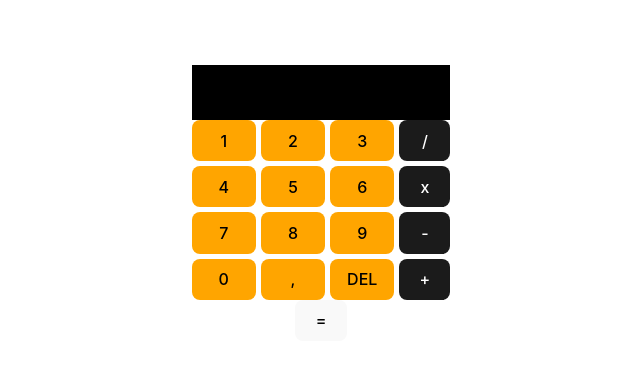
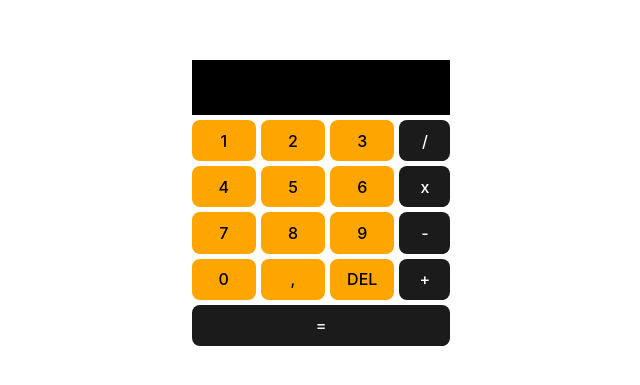
Before and after one commit to dsdyaz/jest-calc, a React (Vite) app: page / in a window 1280 px wide. Shown: the part 197-582 px from the top of the page, without its empty margins (319-959 px from the left). Built offline with nearby package versions, Linux system fonts and the light colour scheme.

Commit message:
add a11y

```diff
--- a/src/wrapper/calculator.css
+++ b/src/wrapper/calculator.css
@@ -0,0 +1,11 @@
+.calculator {
+    display: flex;
+    flex-direction: column;
+    gap: 5px;
+}
+
+.eval-button {
+    width: 100%;
+    background-color: rgb(27, 27, 27);
+    color: whitesmoke;
+}
```
Also changed, not shown: .eslintrc.cjs.
